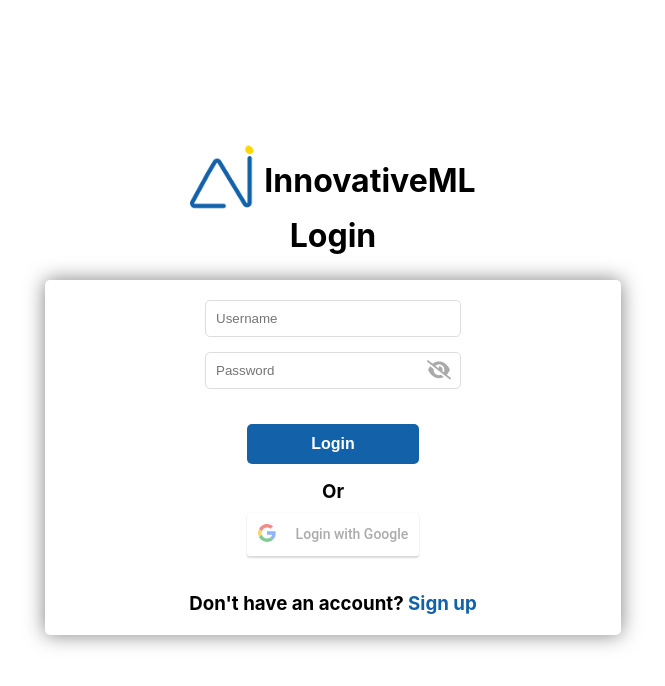
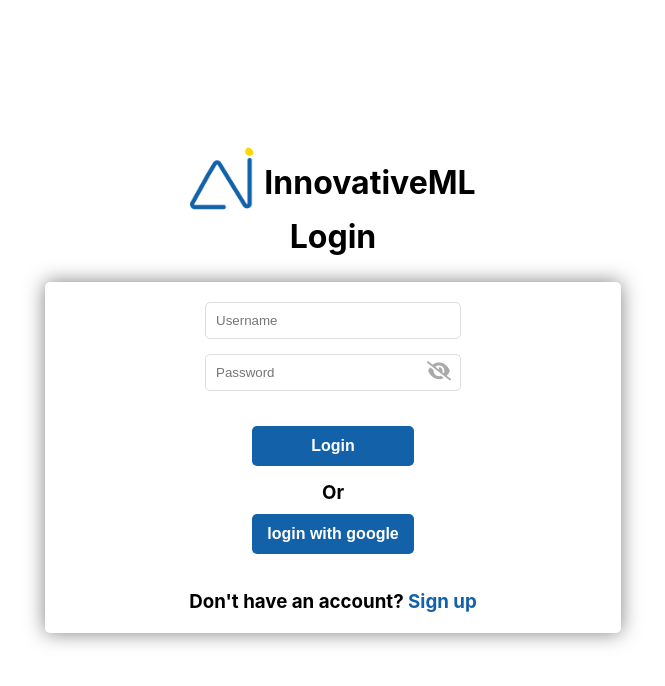
Before and after one commit to AhmadSerhall/innovativeML, a React (Create React App) app in the folder frontend/: page /login in a window 1280 px wide. Shown: the top 686 px of the page, without its empty margins (307-972 px from the left). Built offline with nearby package versions, Linux system fonts and the light colour scheme.

Commit message:
re-adjusted the login with google

```diff
--- a/frontend/src/pages/Login/index.jsx
+++ b/frontend/src/pages/Login/index.jsx
@@ -87,15 +87,16 @@ const Login = () => {
          {loginError && <p className="error-text">{loginError}</p>}
         <div className='button-container flex column'>
         <Button text="Login" bgColor="#1261A9" onClick={handleLogin} />
-        {/* <Link to="https://accounts.google.com/o/oauth2/v2/auth/oauthchooseaccount?response_type=code&redirect_uri=http%3A%2F%2Flocalhost%3A8000%2Fauth%2Fgoogle%2Fcallback&scope=profile%20email&client_id=58934895291-0in324g2bkdgnq7etl0rds0bspgq6rc6.apps.googleusercontent.com&service=lso&o2v=2&theme=glif&flowName=GeneralOAuthFlow"><Button text="login with google" bgColor="#1261A9"/></Link> */}
+
         <h3>Or</h3>
-        <GoogleLogin
+        <Link to="https://accounts.google.com/o/oauth2/v2/auth/oauthchooseaccount?response_type=code&redirect_uri=http%3A%2F%2Flocalhost%3A8000%2Fauth%2Fgoogle%2Fcallback&scope=profile%20email&client_id=58934895291-0in324g2bkdgnq7etl0rds0bspgq6rc6.apps.googleusercontent.com&service=lso&o2v=2&theme=glif&flowName=GeneralOAuthFlow"><Button text="login with google" bgColor="#1261A9"/></Link>
+        {/* <GoogleLogin
             clientId="58934895291-0in324g2bkdgnq7etl0rds0bspgq6rc6.apps.googleusercontent.com"
             buttonText="Login with Google"
             onSuccess={responseGoogle}
             onFailure={responseGoogle}
             cookiePolicy={'single_host_origin'}
-          />
+          /> */}
 
         {/* <GoogleLogin
           clientId="58934895291-0in324g2bkdgnq7etl0rds0bspgq6rc6.apps.googleusercontent.com"
```
